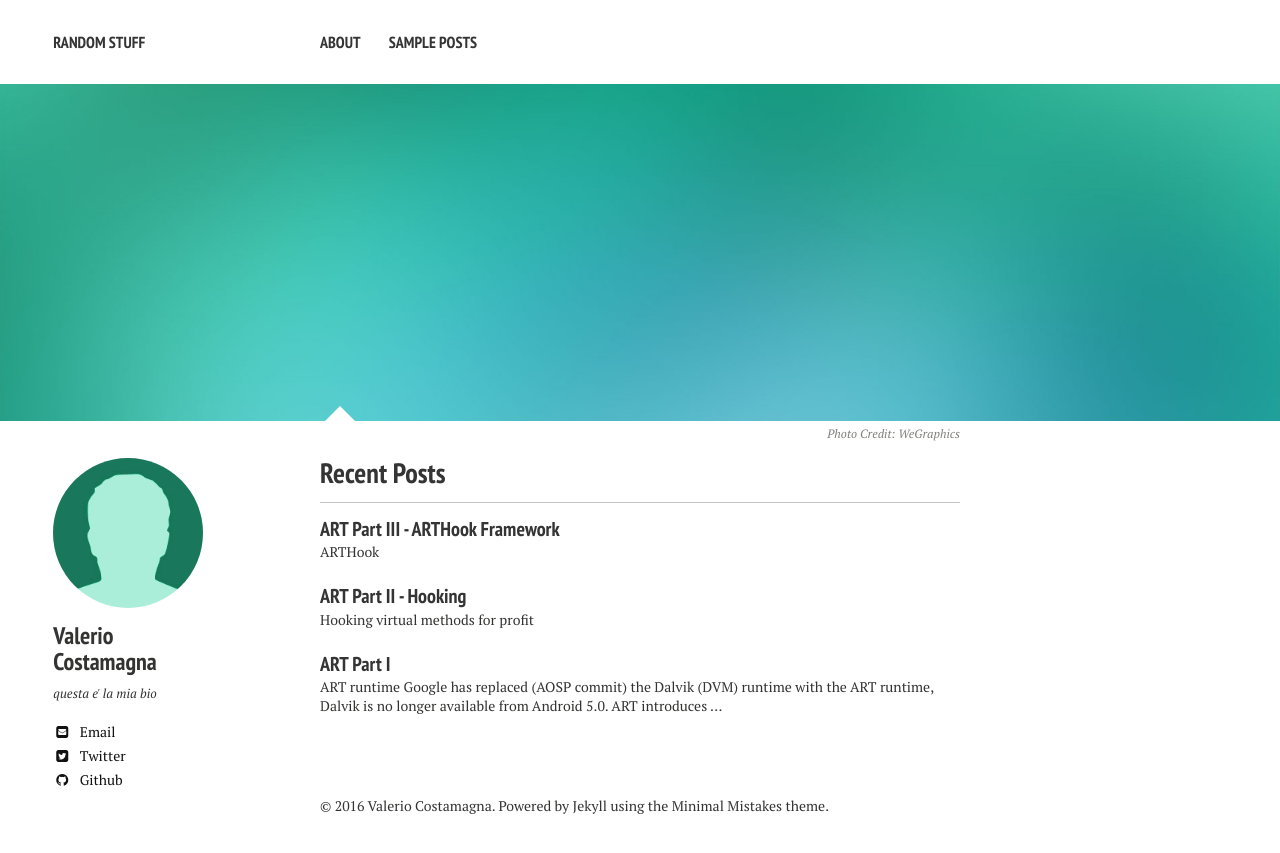
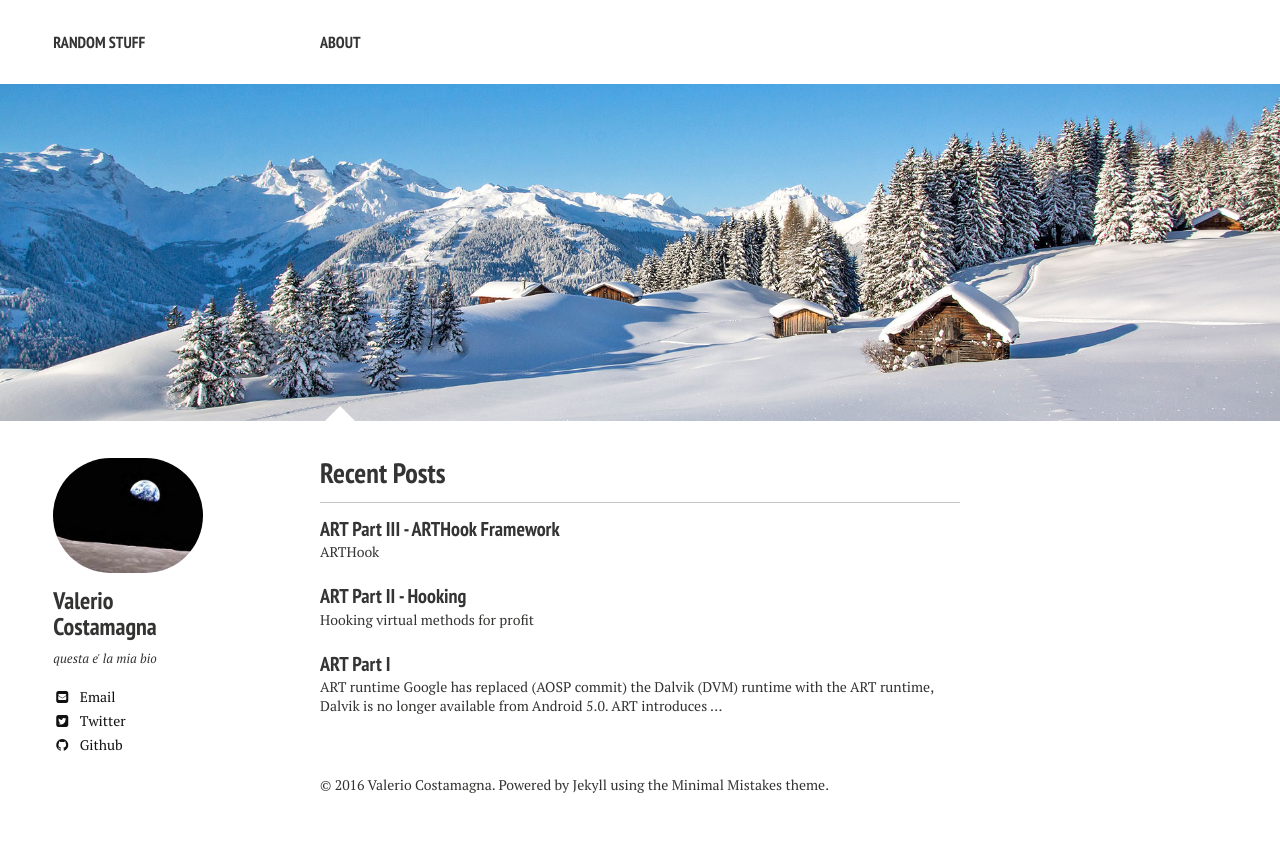
Before and after one commit to vaioco/vaioco.github.io, a Jekyll site: the page built from index.md, in a window 1280 px wide. Shown: the top 853 px of the page. Built offline with Jekyll 4.4.1, drawn with Linux system fonts in a browser that asks for light colours; nearby versions of some CDN libraries; some web fonts are replaced.

Commit message:
logo e varie

```diff
--- a/_config.yml
+++ b/_config.yml
@@ -28,7 +28,7 @@ kramdown:
 # Site owner
 owner:
   name: Valerio Costamagna
-  avatar: bio-photo-2.jpg
+  avatar: luna.jpg
   bio: "questa e' la mia bio"
   email: "valerio.costamagna.AT.di.unito.it"
   twitter: "vaio_co"
--- a/_data/navigation.yml
+++ b/_data/navigation.yml
@@ -2,6 +2,3 @@
 
 - title: About
   url: /about/
-
-- title: Sample Posts
-  url: /posts/
--- a/index.md
+++ b/index.md
@@ -3,7 +3,5 @@ layout: home
 excerpt: "A minimal Jekyll theme for your blog by designer Michael Rose."
 tags: [Jekyll, theme, responsive, blog, template]
 image:
-  feature: sample-image-1.jpg
-  credit: WeGraphics
-  creditlink: http://wegraphics.net/downloads/free-ultimate-blurred-background-pack/
+  feature: aosta.jpg
 ---
```
Also changed, not shown: 2 other files.
